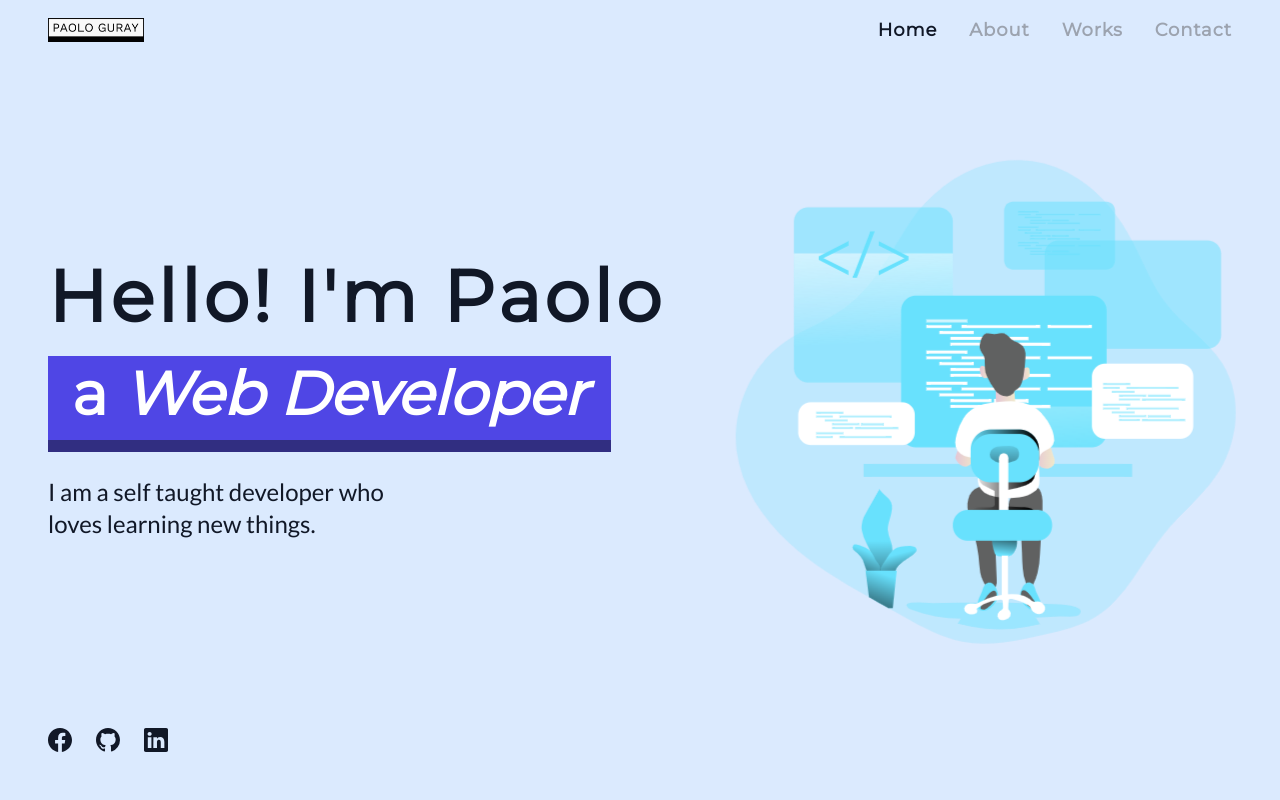
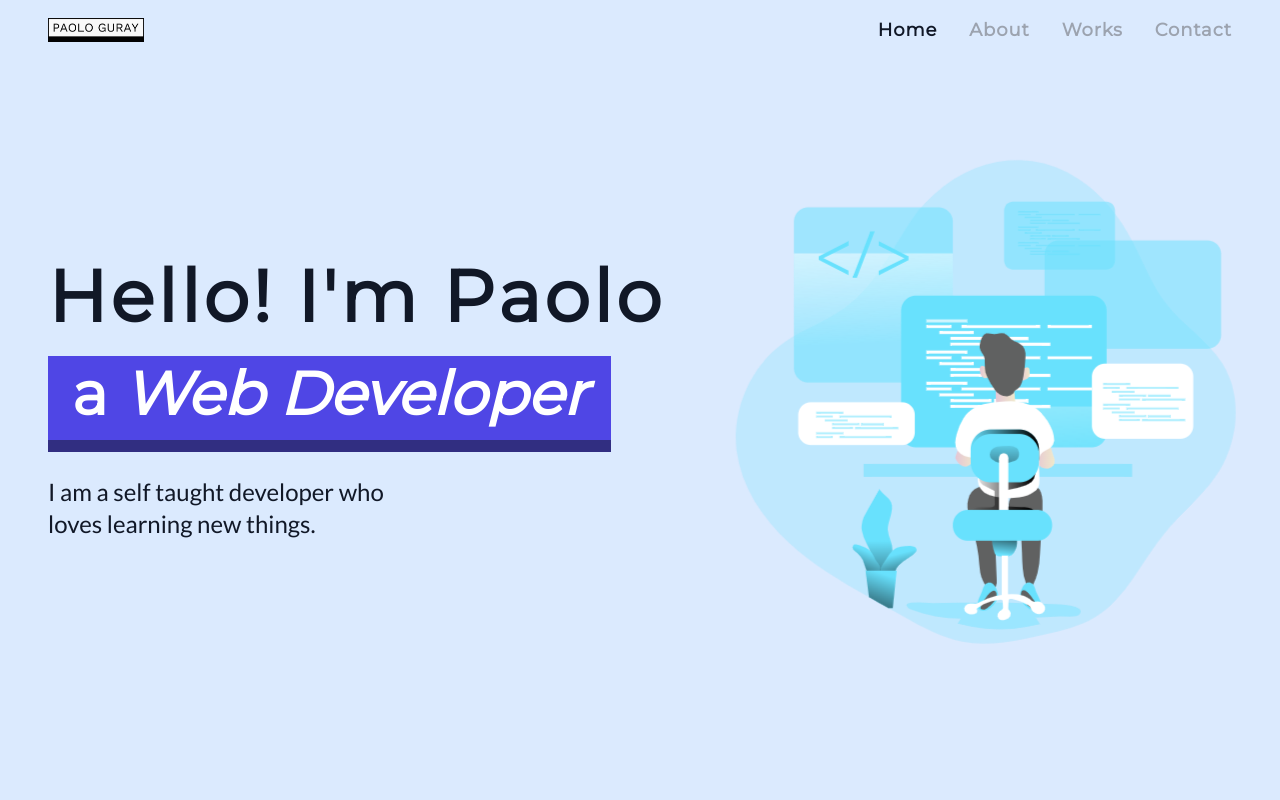
Before and after one commit to Froiod/Portfoliov3, a React (Vite) app: page / in a window 1280 px wide. Shown: the top 800 px of the page. Built offline with nearby package versions, Linux system fonts and the light colour scheme.

Commit message:
updated container

```diff
--- a/src/App.jsx
+++ b/src/App.jsx
@@ -9,7 +9,7 @@
 function App() {
 
   return (
-    <div className="App bg-blue-100 max-w-screen-2xl">
+    <div className="App bg-blue-100 max-w-screen-2xl relative mx-auto">
       <Navbar />
       {/* <Scroll /> */}
       <Hero />
```
